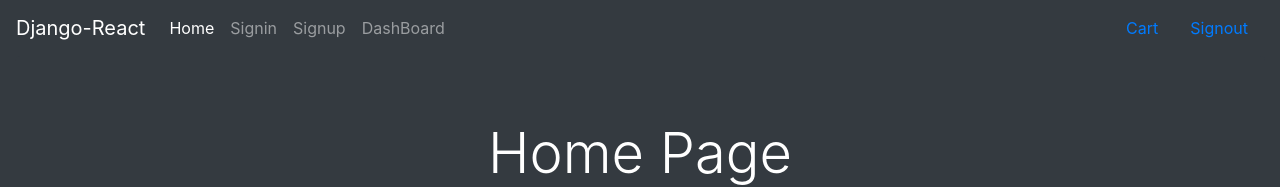
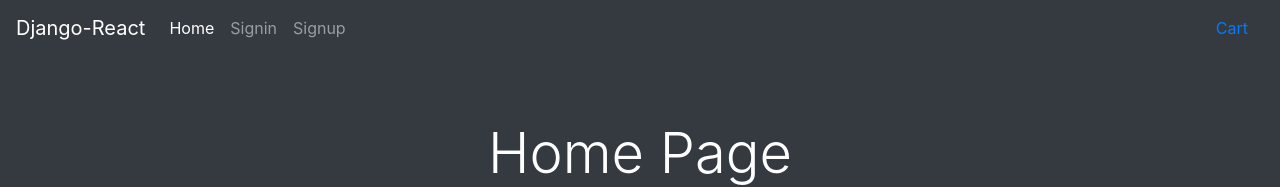
Before and after one commit to rigole/ecom, a React (Create React App) app in the folder ecom-frontend/: page / in a window 1280 px wide. Shown: the top 187 px of the page. Built offline with nearby package versions, Linux system fonts and the light colour scheme; no server answers.

Commit message:
resolving the signout bug 2 and setting the routing and the menu according to if the user is logged in or not

```diff
--- a/ecom-frontend/src/auth/helper/index.js
+++ b/ecom-frontend/src/auth/helper/index.js
@@ -1,5 +1,6 @@
 import {API} from "../../backend";
 import {cartEmpty} from "../../core/helperJS/cartHelper";
+
 
 export const signup = user => {
     return fetch (`${API}user/`,{
@@ -52,7 +53,7 @@ export const authenticate = (data, next) => {
 }
 
 export const isAuthenticated = () => {
-    if (typeof window == undefined) {
+    if (typeof window === undefined) {
         return false
     }
     if (localStorage.getItem("jwt")){
@@ -61,7 +62,12 @@ export const isAuthenticated = () => {
         return false
     }
 }
-export const signout = next => {
+export const signout = (next) => {
+    /*let headers = new Headers()
+    headers.append('Content-Type', 'application/json')
+    headers.append('Accept', 'application/json')
+    headers.append('Access-Control-Allow-Origin', 'http://localhost:3000')
+    headers.append('Access-Control-Allow-Credentials', 'true')*/
     const userId = isAuthenticated() && isAuthenticated().user.id
 
     if(typeof window !== undefined){
@@ -70,9 +76,9 @@ export const signout = next => {
 
 
         return fetch(`${API}user/logout/${userId}`, {
-            method: "GET"
+            method: "GET",
         })
-            .then(response => {
+            .then((response) => {
                 console.log("Signout success")
                 next()
             })
--- a/ecom-frontend/src/core/Menu.js
+++ b/ecom-frontend/src/core/Menu.js
@@ -1,4 +1,4 @@
-import React from "react";
+import React, {Fragment} from "react";
 import {Link, Navigate, NavLink, withRouter} from "react-router-dom";
 import Signin from "../user/Signin";
 import {signout, isAuthenticated} from "../auth/helper"
@@ -25,27 +25,35 @@ const Menu = ({history, path}) => {
                             <Link className="nav-link" to="/">Home <span className="sr-only">(current)</span></Link>
                         </li>
 
-                        <li className="nav-item">
+                        {!isAuthenticated() && (
+                            <Fragment>
+                                 <li className="nav-item">
                             <Link className="nav-link" to="/signin">Signin</Link>
                         </li>
-                        <li className="nav-item">
+                                <li className="nav-item">
                             <Link className="nav-link" to="/signup">Signup</Link>
                         </li>
-                         <li className="nav-item">
+                            </Fragment>
+                        )}
+                        { isAuthenticated() && (
+                             <li className="nav-item">
                             <Link className="nav-link" to="/user/dashboard">DashBoard</Link>
                         </li>
+                        )}
                     </ul>
-                    <form className="form-inline my-2 my-lg-0">
+
                          <Link className="nav-link" to="/signin">Cart</Link>
-                         <Link onClick={() => {
+
+                        {isAuthenticated() && (
+                             <Link onClick={() => {
                              signout(() => {
-                                 history.push("/")
+                               <Link className="nav-link" to="/"/>
                              })
                          }} className="nav-link" to="/">
                              Signout
                          </Link>
+                        )}
 
-                    </form>
                 </div>
             </nav>
         </div>
```
Also changed, not shown: 2 other files (tests, documents, lock files or other folders).
